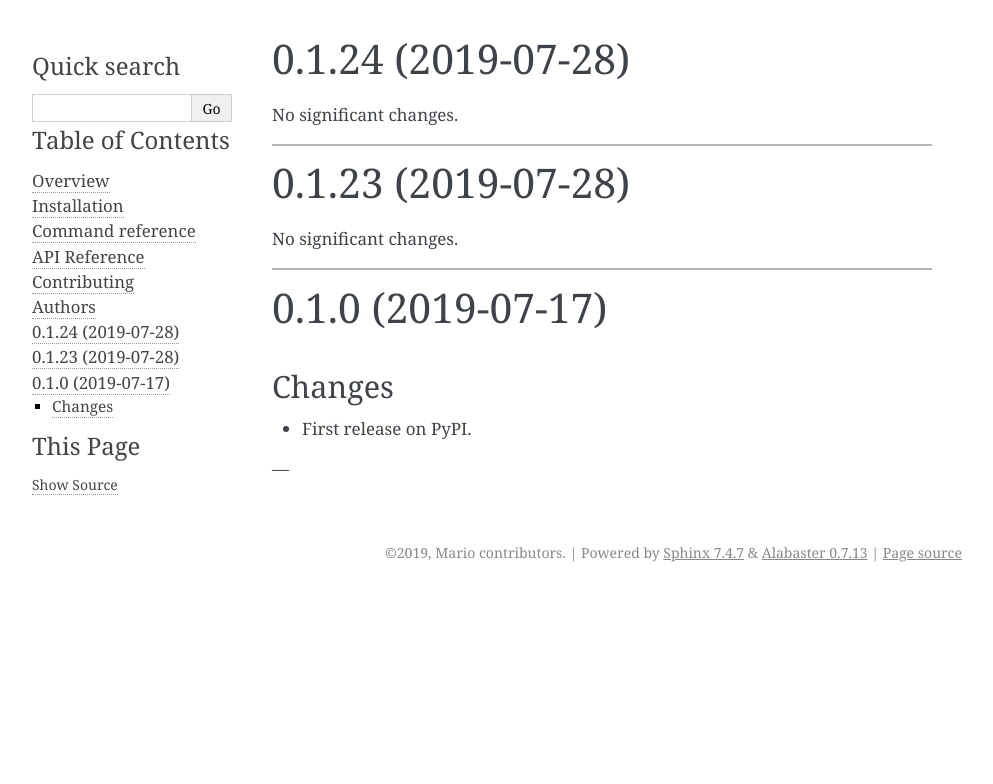
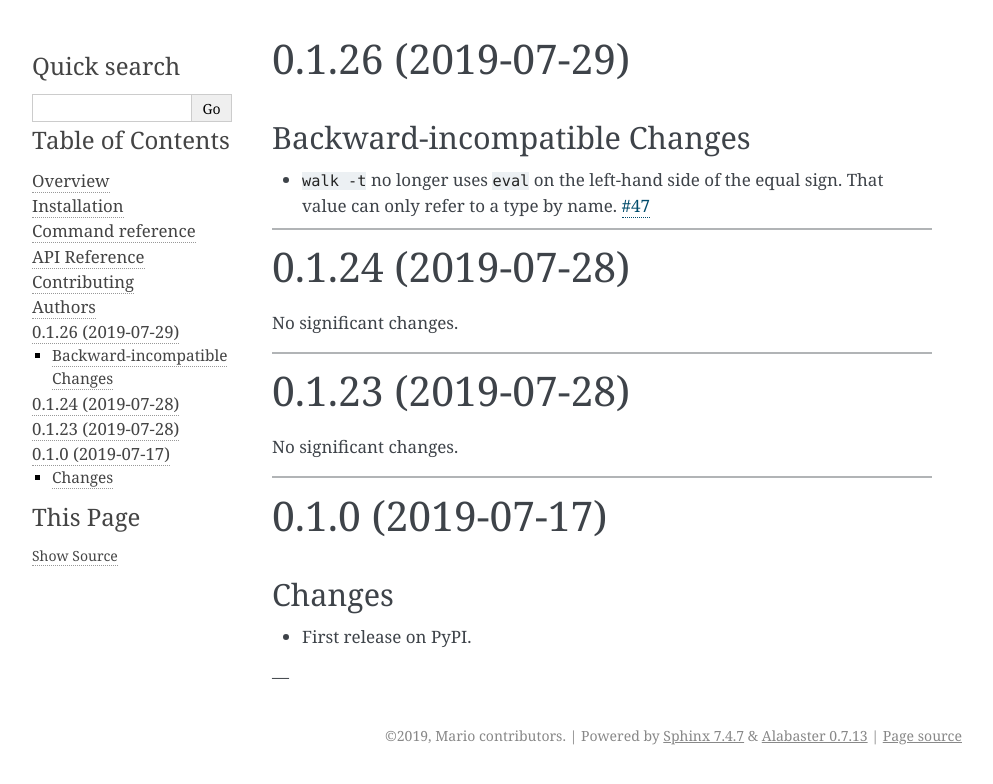
Before and after one commit to python-mario/mario-addons, a Sphinx documentation site: the page built from docs/changelog.rst, in a window 1280 px wide. Shown: the top 784 px of the page, without its empty margins (148-1141 px from the left). Built offline with Sphinx 7.4.7, drawn with Linux system fonts in a browser that asks for light colours.

Commit message:
Bump version: 0.1.25 → 0.1.26

```diff
--- a/CHANGELOG.rst
+++ b/CHANGELOG.rst
@@ -1,3 +1,17 @@
+0.1.26 (2019-07-29)
+-------------------
+
+
+Backward-incompatible Changes
+^^^^^^^^^^^^^^^^^^^^^^^^^^^^^
+
+- ``walk -t`` no longer uses ``eval`` on the left-hand side of the equal sign. That value can only refer to a type by name.
+  `#47 <https://github.com/python-mario/mario-addons/issues/47>`_
+
+
+----
+
+
 0.1.24 (2019-07-28)
 -------------------
 
--- a/docs/conf.py
+++ b/docs/conf.py
@@ -29,7 +29,7 @@
 year = "2019"
 author = "Mario contributors"
 copyright = "{0}, {1}".format(year, author)
-version = release = "0.1.25"
+version = release = "0.1.26"
 
 pygments_style = "trac"
 templates_path = ["."]
--- a/setup.py
+++ b/setup.py
@@ -34,7 +34,7 @@
 # Enable code coverage for C code: we can't use CFLAGS=-coverage in tox.ini, since that may mess with compiling
 setup(
     name="mario-addons",
-    version="0.1.25",
+    version="0.1.26",
     description="More commands for Mario.",
     long_description="%s\n%s"
     % (
--- a/src/mario_addons/__init__.py
+++ b/src/mario_addons/__init__.py
@@ -1,3 +1,3 @@
 """Addons for mario."""
 
-__version__ = "0.1.25"
+__version__ = "0.1.26"
```
Also changed, not shown: .bumpversion.cfg, 1 other file.
